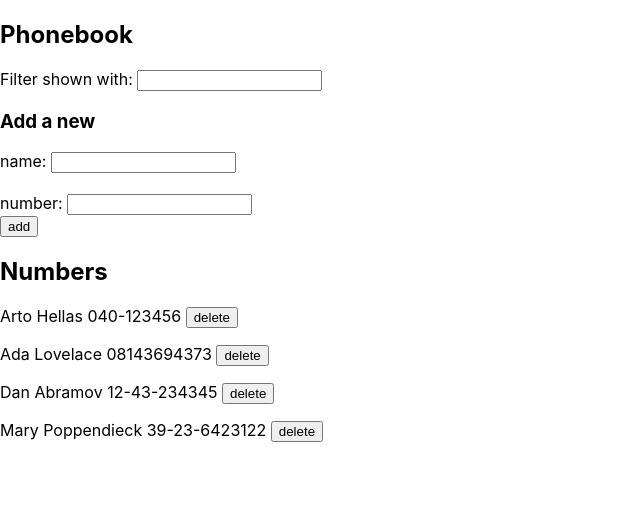
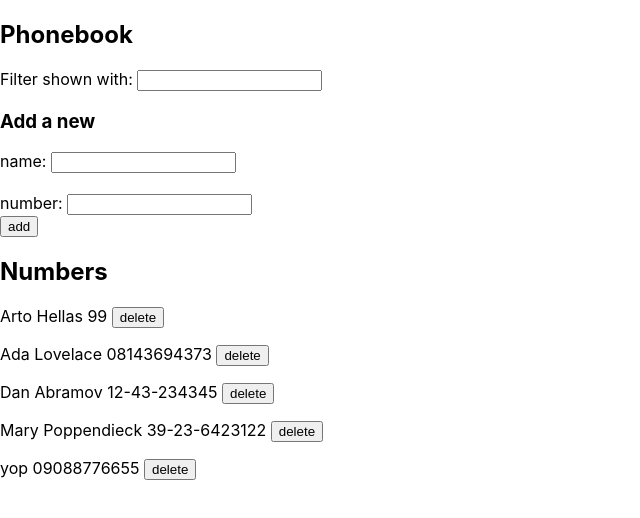
Before and after one commit to aishacodes/fullstackopen-ex, a React (Create React App) app in the folder part2/phonebook/: page / in a window 1280 px wide. Shown: the top 518 px of the page, without its empty margins (0-640 px from the left). Built offline with nearby package versions, Linux system fonts and the light colour scheme; data requests are answered from the project's data file.

Commit message:
wfeat- ex-2.19 step11

```diff
--- a/part2/phonebook/db.json
+++ b/part2/phonebook/db.json
@@ -2,7 +2,7 @@
   "persons": [
     {
       "name": "Arto Hellas",
-      "number": "040-123456",
+      "number": "99",
       "id": 1
     },
     {
@@ -19,6 +19,11 @@
       "name": "Mary Poppendieck",
       "number": "39-23-6423122",
       "id": 4
+    },
+    {
+      "name": "yop",
+      "number": "09088776655",
+      "id": 5
     }
   ]
 }
--- a/part2/phonebook/src/App.css
+++ b/part2/phonebook/src/App.css
@@ -1,3 +1,15 @@
 .App {
   text-align: center;
 }
+.sucess {
+  border: 2px solid green;
+  color: green;
+  background-color: wheat;
+  padding: 5px;
+  display: flex;
+  flex-grow: 1;
+}
+
+p.message {
+  width: 25%;
+}
--- a/part2/phonebook/src/App.js
+++ b/part2/phonebook/src/App.js
@@ -3,16 +3,18 @@ import Filter from "./components/Filter";
 import PersonForm from "./components/PersonForm";
 import Persons from "./components/Persons";
 
-import phoneServices from "./services/phoneServices";
+import phoneService from "./services/phoneServices";
+
+import "./App.css";
 
 const App = () => {
   const [persons, setPersons] = useState([]);
   const [newName, setNewName] = useState("");
   const [newNumber, setNewNumber] = useState("");
   const [filter, setFilter] = useState("");
-
+  const [message, setMessage] = useState("");
   useEffect(() => {
-    phoneServices.getAll().then((res) => setPersons(res.data));
+    phoneService.getAll().then((res) => setPersons(res.data));
   }, []);
 
   const AddName = (event) => {
@@ -29,7 +31,7 @@ const App = () => {
         )
       ) {
         const id = userExist.id;
-        phoneServices
+        phoneService
           .updatePerson(id, {
             name: userExist.name,
             number: newNumber.trim(),
@@ -44,16 +46,21 @@ const App = () => {
             setNewName("");
             setNewNumber("");
             return;
-          });
+          })
+          .catch((er) => console.log(er));
         return;
       }
-      const newObj = { name: newName.trim(), number: newNumber.trim() };
-      phoneServices.create(newObj).then((res) => {
-        setPersons([...persons, res.data]);
-        setNewName("");
-        setNewNumber("");
-      });
     }
+    const newObj = { name: newName.trim(), number: newNumber.trim() };
+    phoneService.create(newObj).then((res) => {
+      setPersons([...persons, res.data]);
+      setMessage(`Added ${newName}`);
+      setTimeout(() => {
+        setMessage(null);
+      }, 5000);
+      setNewName("");
+      setNewNumber("");
+    });
   };
 
   // const handleFilter = (ev) => {
@@ -80,7 +87,7 @@ const App = () => {
   const contactToShow = handleFilter.length ? handleFilter : persons;
 
   const handleDelete = (id) => {
-    phoneServices.removePerson(id).then(() => {
+    phoneService.removePerson(id).then(() => {
       setPersons((persons) => persons.filter((person) => person.id !== id));
     });
   };
@@ -88,6 +95,9 @@ const App = () => {
   return (
     <div>
       <h2>Phonebook</h2>
+      <p className="message">
+        {message && <span className="sucess">{message}</span>}
+      </p>
       <Filter filter={filter} handleFilterCh={handleFilterCh} />
       <h3>Add a new</h3>
       <PersonForm
--- a/part2/phonebook/src/services/phoneServices.js
+++ b/part2/phonebook/src/services/phoneServices.js
@@ -15,9 +15,10 @@ const updatePerson = (id, newObject) => {
   return axios.put(`${baseUrl}/${id}`, newObject);
 };
 
-export default {
+const phoneService = {
   getAll,
   create,
   removePerson,
   updatePerson,
 };
+export default phoneService;
```
Also changed, not shown: 1 other file (tests, documents, lock files or other folders).
